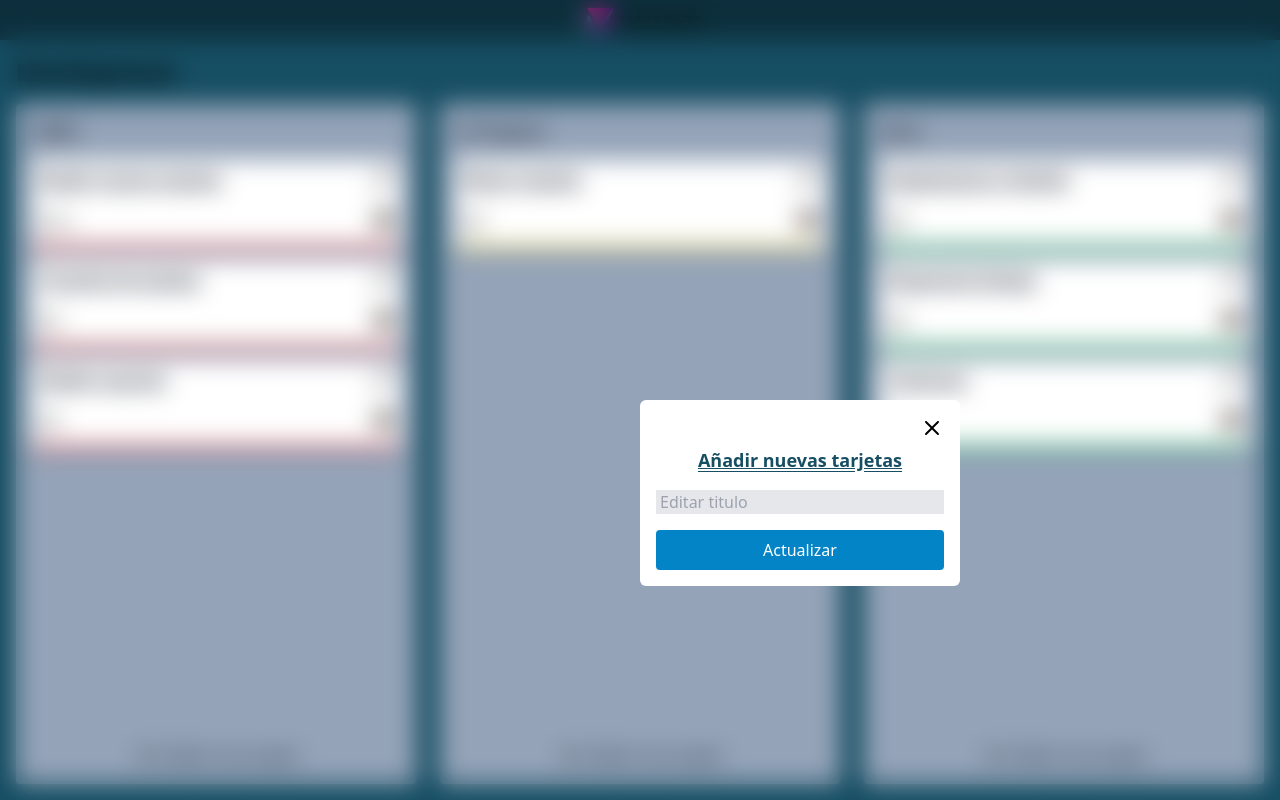
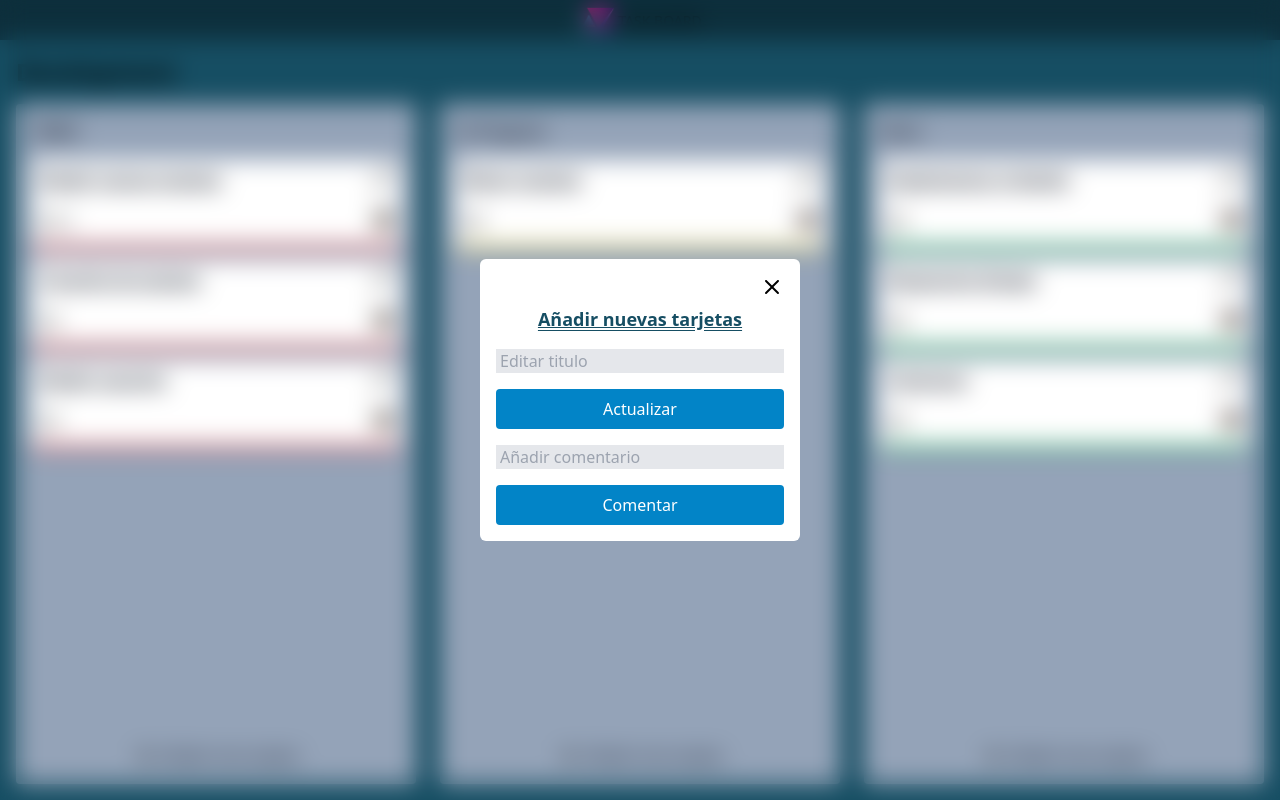
Before and after one commit to MauricioLaratro/task-board-next.js-tailwind.css, a Next.js app: page / in a window 1280 px wide. Both pictures are taken after a click on the button 382 px from the left and 181 px from the top of the page. Built offline with nearby package versions, Linux system fonts and the light colour scheme.

Commit message:
Feature de añadir comment a la matriz de comments

```diff
--- a/components/card.js
+++ b/components/card.js
@@ -2,7 +2,7 @@ import Image from "next/image";
 import PortalExample from "./portal"
 import { useState, useEffect } from "react";
 
-function Card({ title, user, comments = [], id, cardId, setDragged, listId, updateCardTitle }) {
+function Card({ title, user, comments: initialComments = [], id, cardId, setDragged, listId, updateCardTitle }) {
   // Determina la clase de sombra en función del listId
   let shadowClass = '';
 
@@ -44,6 +44,13 @@ function Card({ title, user, comments = [], id, cardId, setDragged, listId, upda
     updateCardTitle(listId, cardId, editedTitle);
   }, [editedTitle]);
 
+
+  const [comments, setComments] = useState(initialComments);
+  const addComment = (comment) => {
+    const updatedComments = [...comments, comment];
+    setComments(updatedComments);
+  };
+
   return (
     <div
       draggable
@@ -55,7 +62,7 @@ function Card({ title, user, comments = [], id, cardId, setDragged, listId, upda
           {editedTitle}
         </p>
         <span>
-          <PortalExample onTitleEdit={handleTitleEdit} title={title}/>
+          <PortalExample onTitleEdit={handleTitleEdit} title={title} addComment={addComment} comments={comments}/>
         </span>
       </div>
       <div className="flex justify-between">
--- /dev/null
+++ b/components/comments.js
@@ -0,0 +1,12 @@
+
+
+
+function Comments() {
+    return (
+        <div>
+            Comments
+        </div>
+    )
+}
+
+export default Comments
--- a/components/modal.js
+++ b/components/modal.js
@@ -1,8 +1,9 @@
 import { useRef, useState } from "react";
 import Image from "next/image";
 
-export default function ModalContent({ onClose, onTitleEdit, title }) {
+export default function ModalContent({ onClose, onTitleEdit, title, addComment }) {
     const form = useRef(null)
+    const formComments = useRef(null)
     const [newTitle, setNewTitle] = useState(title); // Inicializa el estado con el título actual
 
     function handleSubmit(event) {
@@ -13,6 +14,27 @@ export default function ModalContent({ onClose, onTitleEdit, title }) {
 
         onTitleEdit(newTitle); // Envía el nuevo título al padre
         onClose();
+
+      }
+
+    function handlePushComment(event) {
+        event.preventDefault();
+
+        const formCommentsData = new FormData(formComments.current);
+        const newComment = formCommentsData.get('newComment')
+
+        const trimmedNewComment = newComment.trim()
+        if (trimmedNewComment !== "") {
+            const comment = {
+                text: newComment,
+                user: {
+                avatar: "/avatar.png",
+                name: "Mauricio"
+                },
+            }
+            addComment(comment);
+        }
+
       }
 
     // Manejador de cambios en el input para actualizar el estado newTitle
@@ -23,7 +45,7 @@ export default function ModalContent({ onClose, onTitleEdit, title }) {
 
     return (
         <div className="fixed inset-0 z-10 modal-container backdrop-blur-md">
-            <div className="fixed p-4 bg-white rounded-md w-80 text-end modal top-1/2 left-1/2">
+            <div className="fixed p-4 -translate-x-1/2 -translate-y-1/2 bg-white rounded-md w-80 text-end modal top-1/2 left-1/2">
                 <button onClick={onClose} className="text-end">
                     <Image src="/close.svg" alt="" width="24" height="24" />
                 </button>
@@ -32,6 +54,11 @@ export default function ModalContent({ onClose, onTitleEdit, title }) {
                     <input className="px-1 text-black bg-gray-200" autoComplete="off" type="text" name="newTitle" placeholder="Editar titulo" onChange={handleTitleChange}/>
                     <button className="p-2 text-white rounded bg-sky-600">Actualizar</button>
                 </form>
+                <form className="flex flex-col gap-4" ref={formComments} action="" onSubmit={handlePushComment}>
+                    <h2 className="text-lg font-bold text-center underline decoration-double text-cyan-900"></h2>
+                    <input className="px-1 text-black bg-gray-200" autoComplete="off" type="text" name="newComment" placeholder="Añadir comentario"/>
+                    <button className="p-2 text-white rounded bg-sky-600">Comentar</button>
+                </form>
             </div>
         </div>
     );
--- a/components/portal.js
+++ b/components/portal.js
@@ -3,7 +3,7 @@ import { useState } from 'react';
 import { createPortal } from 'react-dom';
 import ModalContent from './modal.js';
 
-export default function PortalExample({ onTitleEdit, title }) {
+export default function PortalExample({ onTitleEdit, title, addComment }) {
   const [showModal, setShowModal] = useState(false);
   return (
     <>
@@ -11,7 +11,7 @@ export default function PortalExample({ onTitleEdit, title }) {
         <Image src="/edit.svg" width={20} height={20} alt="Boton para editar titulo"/>
       </button>
       {showModal && createPortal(
-        <ModalContent onClose={() => setShowModal(false)} onTitleEdit={onTitleEdit} title={title}/>,
+        <ModalContent onClose={() => setShowModal(false)} onTitleEdit={onTitleEdit} title={title} addComment={addComment}/>,
         document.getElementById('new-DOM-node')
       )}
     </>
```
